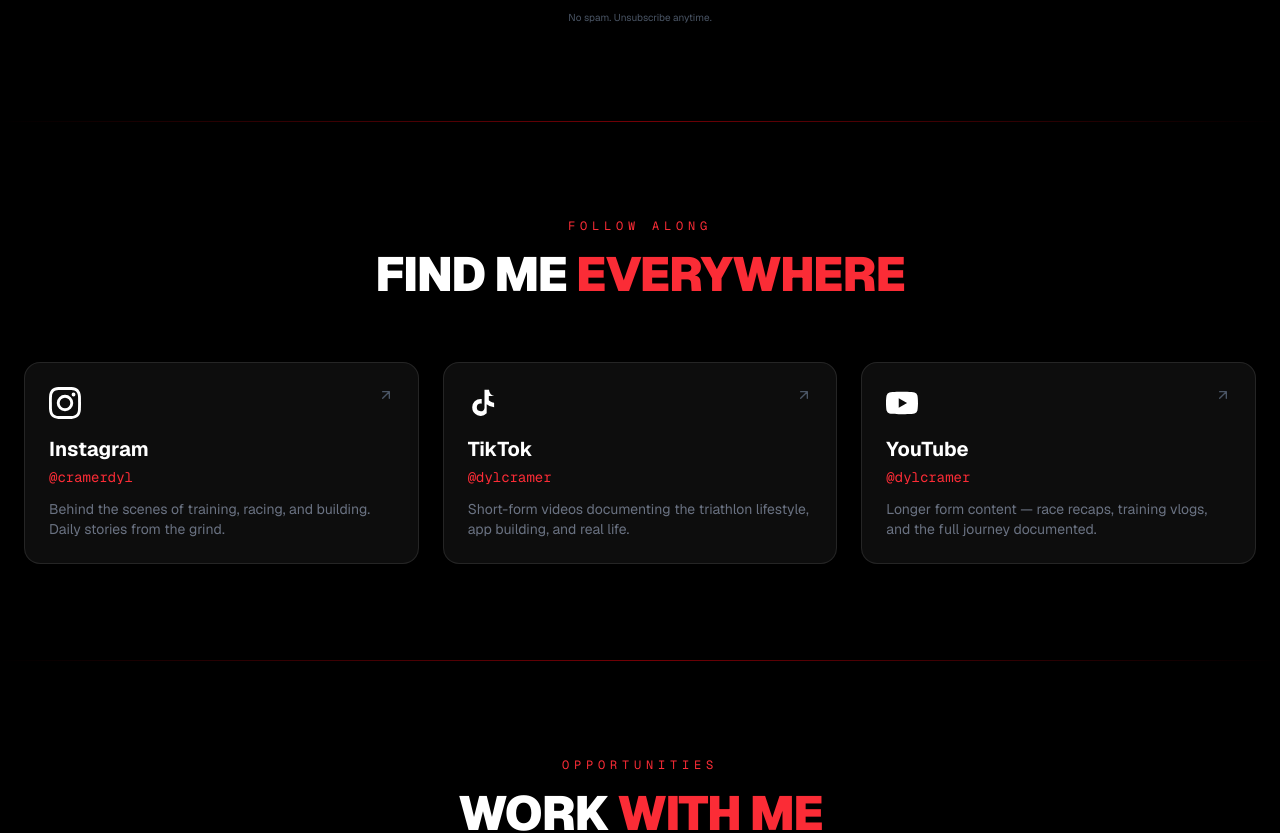
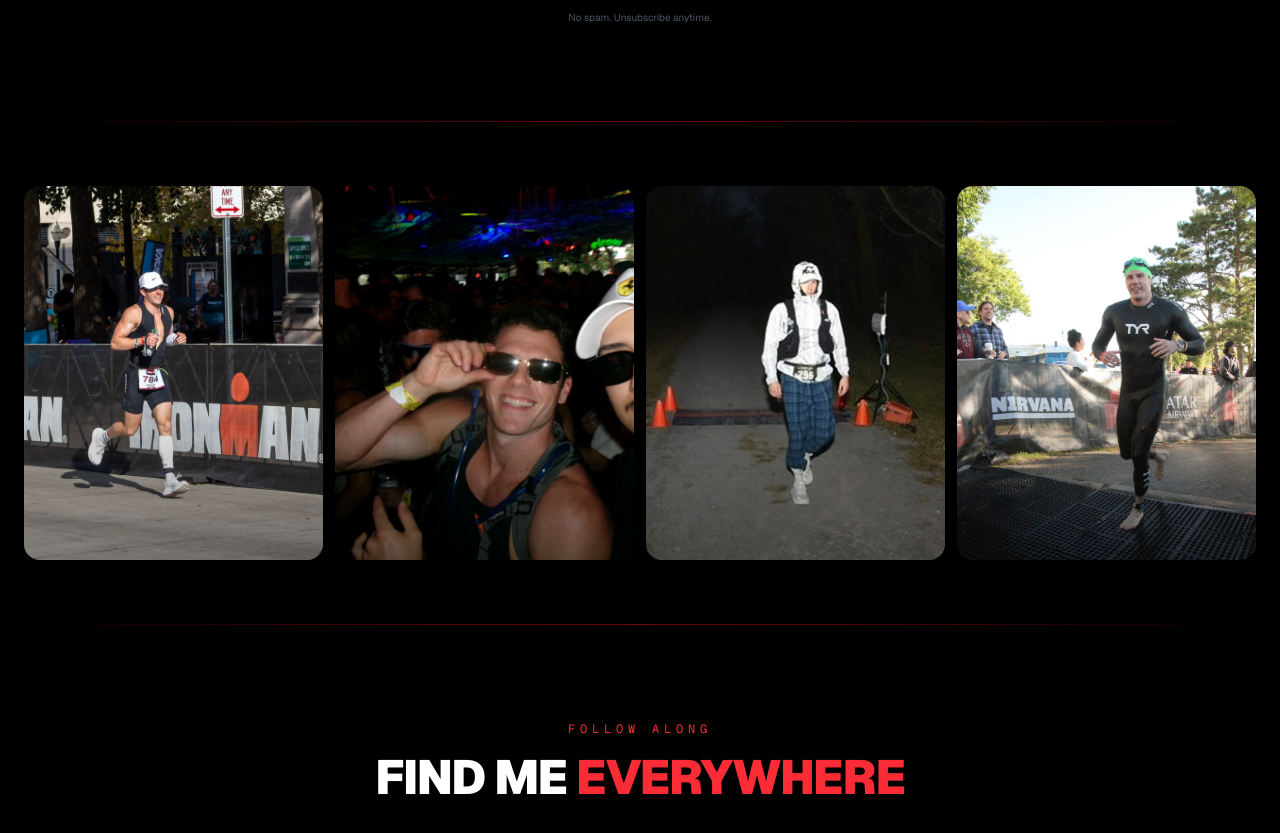
Before and after one commit to dcrame2/dylan-cramer-site, a Next.js app: page /connect in a window 1280 px wide. Shown: the part 1081-1914 px from the top of the page. Built offline with nearby package versions, Linux system fonts and the light colour scheme.

Commit message:
add pictures

```diff
--- a/src/components/ConnectPage.tsx
+++ b/src/components/ConnectPage.tsx
@@ -233,6 +233,41 @@ export default function ConnectPage() {
       {/* Red accent line */}
       <div className="w-full h-px bg-gradient-to-r from-transparent via-red-600/50 to-transparent" />
 
+      {/* ===== PHOTO STRIP ===== */}
+      <section className="relative py-16 px-6 overflow-hidden">
+        <div className="max-w-7xl mx-auto">
+          <div className="grid grid-cols-2 md:grid-cols-4 gap-3">
+            {[
+              { src: "/images/gallery/ironman-run.jpg", alt: "Ironman run", pos: "object-top" },
+              { src: "/images/gallery/festival.jpg", alt: "Music festival", pos: "object-center" },
+              { src: "/images/gallery/night-trail.jpg", alt: "Night trail running", pos: "object-center" },
+              { src: "/images/gallery/swim-exit.jpg", alt: "Swim exit", pos: "object-top" },
+            ].map((img, i) => (
+              <motion.div
+                key={img.src}
+                initial={{ opacity: 0, y: 20 }}
+                whileInView={{ opacity: 1, y: 0 }}
+                viewport={{ once: true, margin: "-50px" }}
+                transition={{ duration: 0.6, delay: i * 0.1 }}
+                className="relative aspect-[4/5] rounded-2xl overflow-hidden"
+              >
+                <Image
+                  src={img.src}
+                  alt={img.alt}
+                  fill
+                  sizes="(max-width: 768px) 50vw, 25vw"
+                  className={`object-cover ${img.pos} hover:scale-105 transition-transform duration-700`}
+                />
+                <div className="absolute inset-0 bg-gradient-to-t from-black/40 via-transparent to-transparent" />
+              </motion.div>
+            ))}
+          </div>
+        </div>
+      </section>
+
+      {/* Red accent line */}
+      <div className="w-full h-px bg-gradient-to-r from-transparent via-red-600/50 to-transparent" />
+
       {/* ===== SOCIAL PLATFORMS SECTION ===== */}
       <section ref={socialRef} className="relative py-24 px-6">
         <div className="max-w-7xl mx-auto relative z-10">
@@ -341,8 +376,19 @@ export default function ConnectPage() {
               initial={{ opacity: 0, x: -30 }}
               animate={updateInView ? { opacity: 1, x: 0 } : {}}
               transition={{ delay: 0.2, type: "spring", stiffness: 100 }}
-              className="rounded-2xl bg-white/[0.03] border border-white/10 p-8 hover:border-red-600/30 transition-colors"
+              className="rounded-2xl bg-white/[0.03] border border-white/10 overflow-hidden hover:border-red-600/30 transition-colors"
             >
+              <div className="relative h-48 overflow-hidden">
+                <Image
+                  src="/images/gallery/bike-barn.jpg"
+                  alt="Training on the bike"
+                  fill
+                  sizes="(max-width: 768px) 100vw, 50vw"
+                  className="object-cover"
+                />
+                <div className="absolute inset-0 bg-gradient-to-t from-black via-black/30 to-transparent" />
+              </div>
+              <div className="p-8">
                 <div className="flex items-center gap-3 mb-4">
                   <div className="w-3 h-3 rounded-full bg-red-500 animate-pulse-red" />
                   <span className="text-xs uppercase tracking-wider text-red-500 font-mono font-bold">
@@ -360,14 +406,26 @@ export default function ConnectPage() {
                 <p className="text-xs font-mono text-gray-600">
                   2.4mi swim &bull; 112mi bike &bull; 26.2mi run
                 </p>
+              </div>
             </motion.div>
 
             <motion.div
               initial={{ opacity: 0, x: 30 }}
               animate={updateInView ? { opacity: 1, x: 0 } : {}}
               transition={{ delay: 0.35, type: "spring", stiffness: 100 }}
-              className="rounded-2xl bg-white/[0.03] border border-white/10 p-8 hover:border-red-600/30 transition-colors"
+              className="rounded-2xl bg-white/[0.03] border border-white/10 overflow-hidden hover:border-red-600/30 transition-colors"
             >
+              <div className="relative h-48 overflow-hidden">
+                <Image
+                  src="/images/gallery/chicago-run.jpg"
+                  alt="Running in Chicago"
+                  fill
+                  sizes="(max-width: 768px) 100vw, 50vw"
+                  className="object-cover"
+                />
+                <div className="absolute inset-0 bg-gradient-to-t from-black via-black/30 to-transparent" />
+              </div>
+              <div className="p-8">
                 <div className="flex items-center gap-3 mb-4">
                   <div className="w-3 h-3 rounded-full bg-red-500 animate-pulse-red" />
                   <span className="text-xs uppercase tracking-wider text-red-500 font-mono font-bold">
@@ -393,6 +451,7 @@ export default function ConnectPage() {
                     <path strokeLinecap="round" strokeLinejoin="round" d="M13.5 4.5L21 12m0 0l-7.5 7.5M21 12H3" />
                   </svg>
                 </a>
+              </div>
             </motion.div>
           </div>
         </div>
```
Lines whose indentation alone changed are shown as unchanged.
